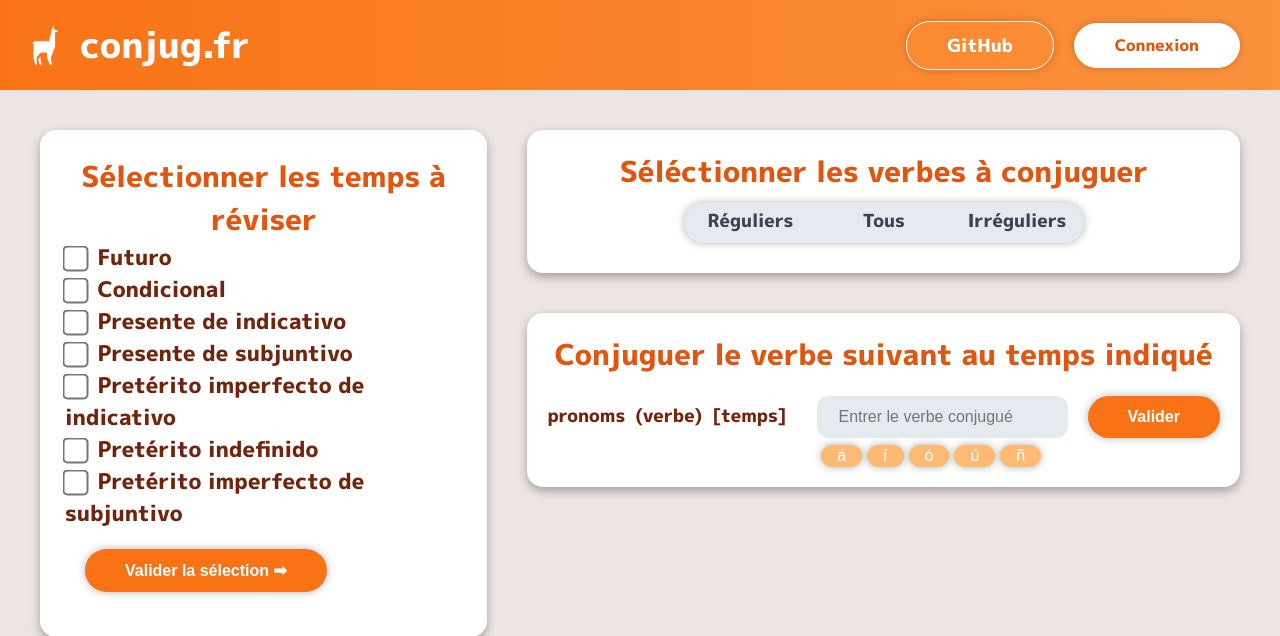
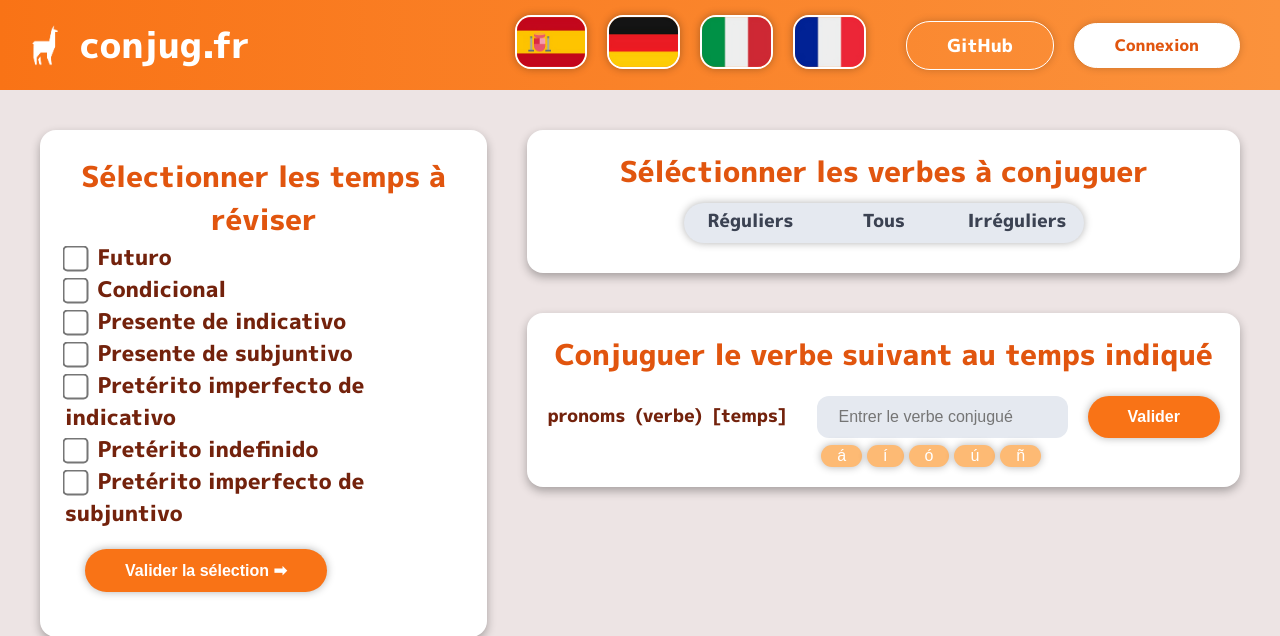
Before and after one commit to Tezay/conjug, a Flask app: page / in a window 1280 px wide. Shown: the top 636 px of the page. Run offline with Flask 3, Linux system fonts and the light colour scheme.

Commit message:
UI update

```diff
--- a/static/css/style.css
+++ b/static/css/style.css
@@ -60,6 +60,30 @@ body {
     align-items: center;
   }
 
+  .flags {
+    display: flex;
+    align-items: center;
+  }
+
+  .flags img {
+    border: 2px solid #fff;
+    border-radius: 16px;
+    margin-right: 20px;
+    height: 50px;
+    box-shadow: 0px 0px 8px rgba(0, 0, 0, 0.3);
+    transition: box-shadow 0.2s ease;
+  }
+
+  .flags img:hover {
+    box-shadow: 0px 0px 24px rgba(0, 0, 0, 0.4);
+    border-radius: 16px;
+    }
+
+  .interactionButtons {
+    display: flex;
+    align-items: center;
+  }
+
 
   .connexion-button {
     color: #e1550e;
@@ -83,10 +107,10 @@ body {
 
   .github-button {
     border: 1px solid #fff;
+    border-radius: 24px;
     padding: 10px 40px;
     font-weight: bold;
     cursor: pointer;
-    border-radius: 24px;
     font-size:16px;
     background-color: transparent;
     margin: 0px 20px;
@@ -375,7 +399,7 @@ footer p {
     }
 
 
-    .github-button {
+    .navbar-right {
       display: none;
     }
 
--- a/templates/home.html
+++ b/templates/home.html
@@ -24,8 +24,17 @@
             </a>
           </div>
           <div class="navbar-right">
-            <div class="github-button"><a href="https://github.com/Tezay/conjug" target="blank">GitHub</a></div>
-            <div class="connexion-button">Connexion</div>
+            <span class="flags">
+              <div class="spain"><a href="./templates/language/spanish.html"><img src="{{ url_for('static', filename='img/flags/spainFlag.png') }}"></a></div>
+              <div class="spain"><a href="./templates/language/spanish.html"><img src="{{ url_for('static', filename='img/flags/germanyFlag.png') }}"></a></div>
+              <div class="spain"><a href="./templates/language/spanish.html"><img src="{{ url_for('static', filename='img/flags/italyFlag.png') }}"></a></div>
+              <div class="spain"><a href="./templates/language/spanish.html"><img src="{{ url_for('static', filename='img/flags/franceFlag.png') }}"></a></div>
+
+            </span>
+            <span class="interactionButtons">
+              <div class="github-button"><a href="https://github.com/Tezay/conjug" target="blank">GitHub</a></div>
+              <div class="connexion-button">Connexion</div>
+            </span>
           </div>
         </nav>
       </header>
```
Also changed, not shown: static/img/flags/franceFlag.png (added), static/img/flags/germanyFlag.png (added), static/img/flags/italyFlag.png (added), static/img/flags/spainFlag.png (added), templates/language/french.html (added), templates/language/german.html (added), templates/language/italian.html (added), templates/language/spanish.html (added), 1 other file.
